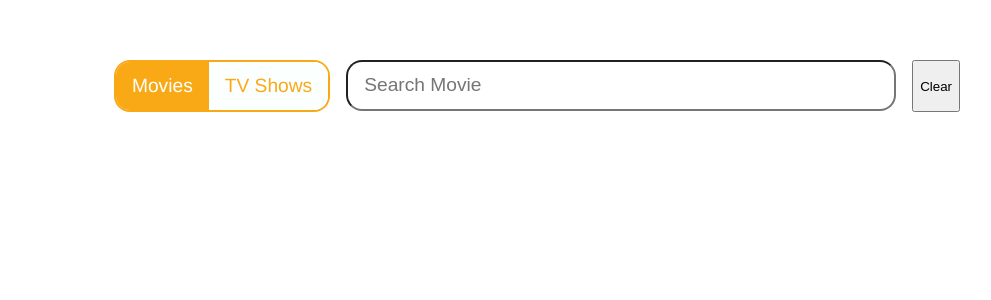
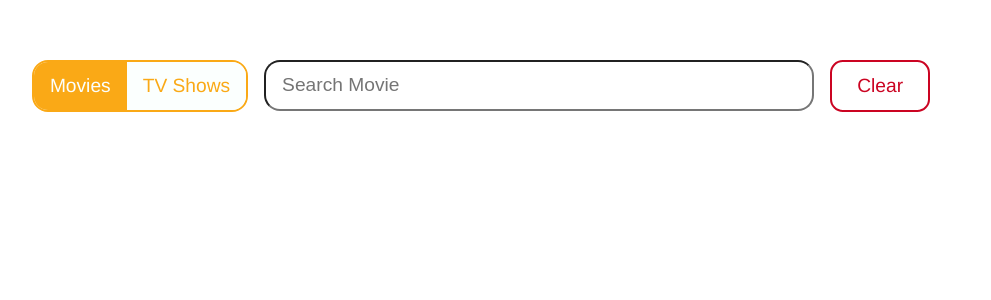
Before and after one commit to vineji/MatchMyMedia, a Vue app in the folder frontend/: page / in a window 1280 px wide. Shown: the top 300 px of the page, without its empty margins (103-1094 px from the left). Built offline with nearby package versions, Linux system fonts and the light colour scheme.

Commit message:
Added CSS styling to clear button

```diff
--- a/frontend/src/components/SearchBooks.vue
+++ b/frontend/src/components/SearchBooks.vue
@@ -19,7 +19,7 @@
             v-model="query"
             @input="search"
             />
-            <button @click="clearQuery">Clear</button>
+            <button @click="clearQuery" class="clear_button">Clear</button>
         </form>
         <div v-if="mediaList.length > 0">
             <ul>
@@ -104,6 +104,7 @@ export default {
     display: flex;
     flex-direction: column;
     align-items: center;
+    margin-right: 7rem;
 }
 
 li{
@@ -151,13 +152,24 @@ img{
     border-top-left-radius: 0.8rem;
     border-bottom-left-radius: 0.8rem;
 }
-
 .search_button_div button.active{
     background-color: #FAA916;
     color: #FBFFFE;
     transition: ease 0.3s;
-
 }
-
-
+.clear_button{
+    all: unset;
+    border: #cb0422 2px solid;
+    font-weight: 500;
+    font-size: 1.2rem;
+    width: 6rem;
+    border-radius: 0.8rem;
+    height: 3rem;
+    color: #cb0422;
+}
+.clear_button:hover{
+    color: #FBFFFE;
+    background-color: #cb0422;
+    transition: ease 0.3s;
+}
 </style>
```
